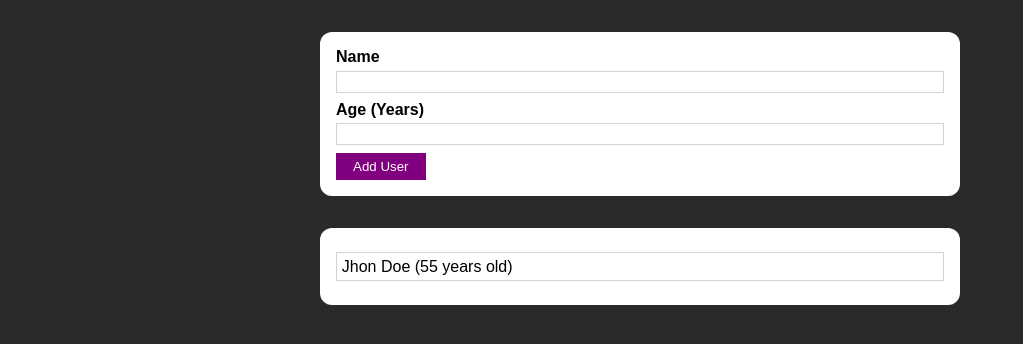
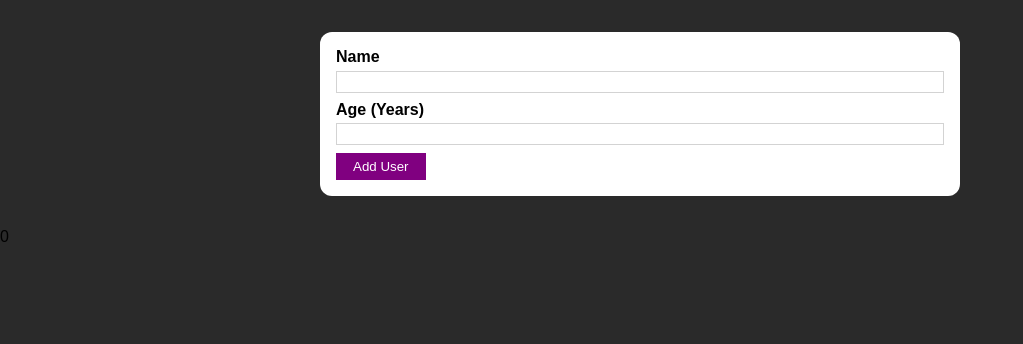
Before and after one commit to harumamburu/userDB, a React (Create React App) app: page / in a window 1280 px wide. Shown: the top 344 px of the page, without its empty margins (0-1023 px from the left). Built offline with nearby package versions, Linux system fonts and the light colour scheme.

Commit message:
Remove default data

```diff
--- a/src/App.js
+++ b/src/App.js
@@ -4,12 +4,12 @@ import UserForm from "./components/users/userform/UserForm";
 import UserList from "./components/users/userlist/UserList";
 
 function App() {
-  const [users, setUsers] = useState([{id: "u1", name: "Jhon Doe", age: "55"}]);
+  const [users, setUsers] = useState([]);
 
   return (
     <div>
       <UserForm onNewUser={user => setUsers(oldUsers => [...oldUsers, user])} />
-      <UserList users={users} />
+      {users.length && <UserList users={users} />}
     </div>
   );
 }
```
